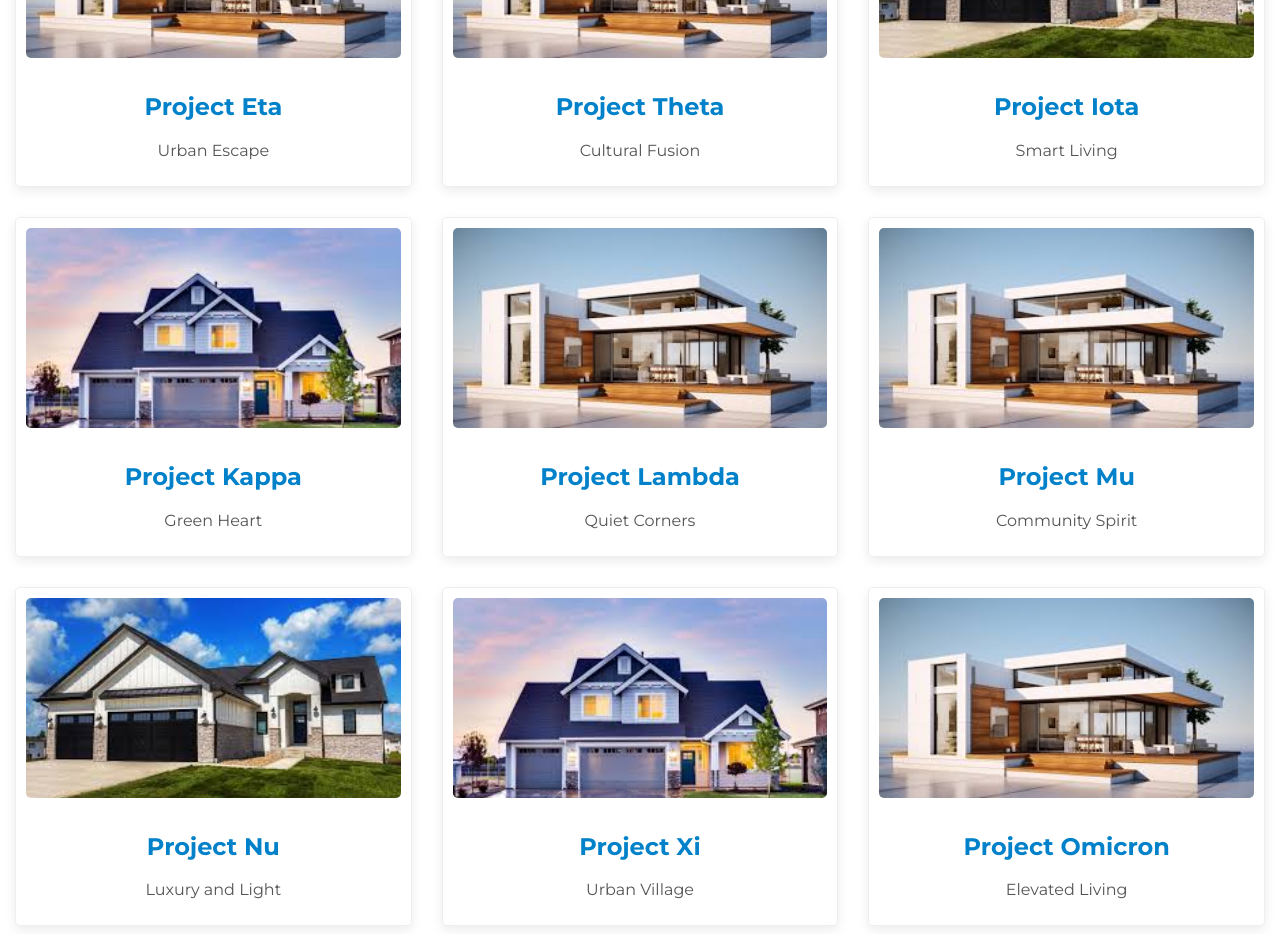
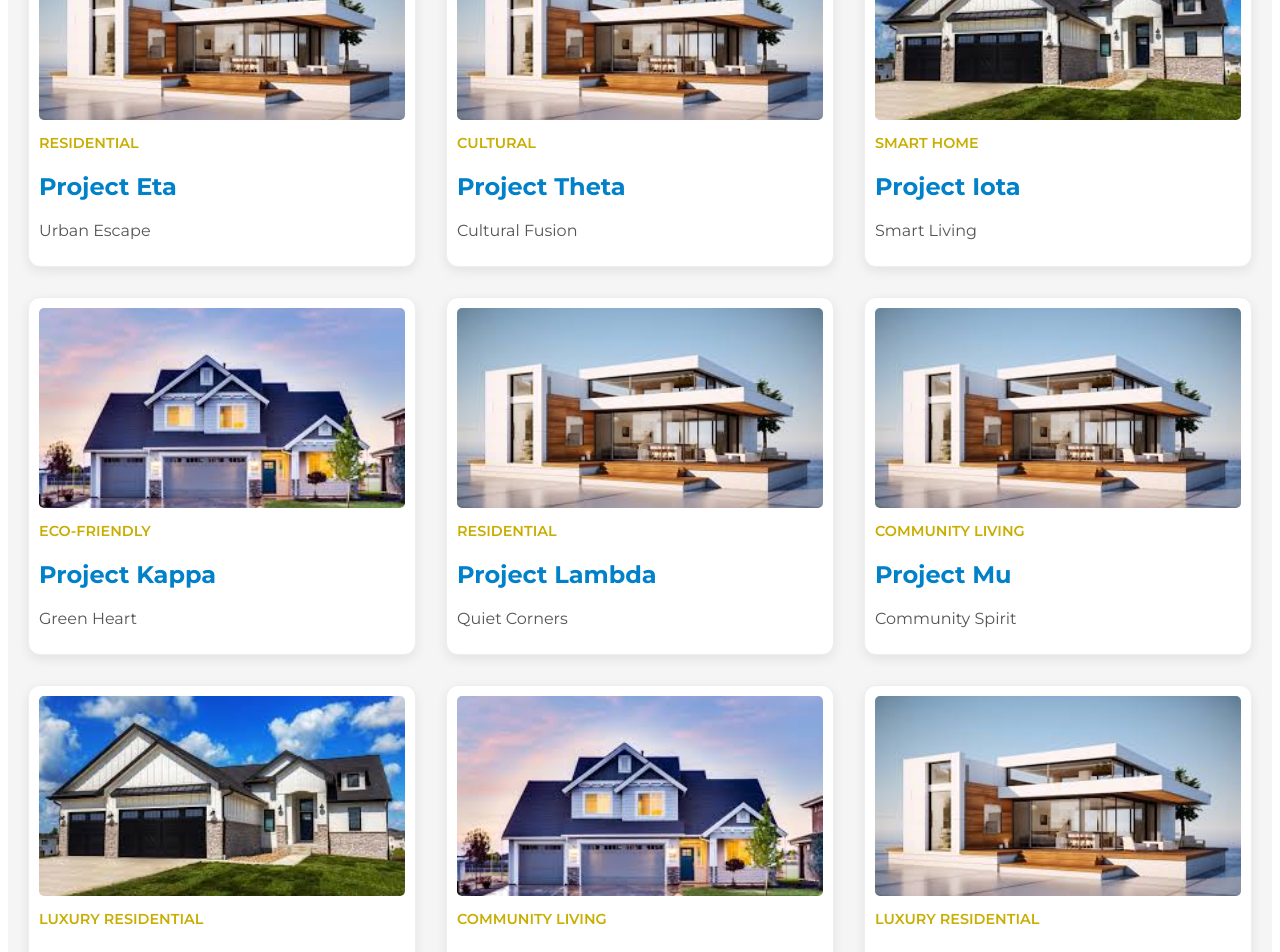
Before and after one commit to monalisasabina/archetypum-frontend, a React (Vite) app: page /projects in a window 1280 px wide. Shown: the part 1200-2152 px from the top of the page. Built offline with nearby package versions, Linux system fonts and the light colour scheme.

Commit message:
changed background colour

```diff
--- a/src/App.css
+++ b/src/App.css
@@ -1,8 +1,8 @@
 #root {
   margin: 0 auto;
   /* text-align: center; */
-  width: 100%;
+  width:100% ;
   align-items: center;
- box-sizing: border-box;
- min-height: 110vh;
+  box-sizing: border-box;
+ /* min-height: 110vh; */
 }
--- a/src/Components/projectList.jsx
+++ b/src/Components/projectList.jsx
@@ -13,6 +13,7 @@ const projects = [
     dateAdded: "2025-10-13",
     location: "Nairobi, Kenya",
     clientName: "John Mwangi",
+    category: "Residential",
     description: [
       "Project Alpha represents a bold step toward modern residential architecture. Its sleek geometry and clean lines are paired with functional interior layouts that maximize light and space. Each room flows seamlessly, creating an environment where beauty meets practicality for a sophisticated, contemporary living experience.",
       "With Project Alpha, innovation is brought to life through balanced proportions and smart design solutions. The exterior’s modern aesthetic complements spacious interiors designed for comfort and creativity. Large windows invite natural light, while open layouts ensure both elegance and functionality in every corner of this visionary home.",
@@ -32,6 +33,7 @@ const projects = [
     dateAdded: "2025-09-21",
     location: "Kisumu, Kenya",
     clientName: "Urban Edge Ltd.",
+    category: "Commercial",
     description: [
       "Project Beta redefines urban living with its innovative design and functional spaces. The structure blends modern materials with sustainable techniques, creating a dynamic environment that supports both work and leisure. It brings a new level of sophistication and efficiency to the heart of the city’s growing skyline.",
       "The design of Project Beta emphasizes sustainability and energy efficiency. Carefully positioned openings and strategic insulation reduce energy usage without sacrificing comfort. It’s a symbol of what forward-thinking urban development can achieve while respecting environmental and community values.",
@@ -50,6 +52,7 @@ const projects = [
     dateAdded: "2025-08-30",
     location: "Nakuru, Kenya",
     clientName: "GreenBuild Co.",
+    category: "Residential",
     description: [
       "Project Gamma explores the concept of sustainable architecture through innovative design choices. Solar power integration, rainwater harvesting, and energy-efficient insulation make it a model for eco-friendly residential development in growing cities.",
       "The spaces within Gamma are designed to promote wellness and environmental responsibility. Natural ventilation, minimal waste materials, and green roofs combine aesthetics with a strong ecological message.",
@@ -68,6 +71,7 @@ const projects = [
     dateAdded: "2025-07-10",
     location: "Eldoret, Kenya",
     clientName: "Delta Homes",
+    category: "Residential",
     description: [
       "Project Delta embraces minimalist design principles. Its layout focuses on open spaces, soft neutral tones, and carefully chosen textures that inspire a sense of calm and balance throughout the home.",
       "Natural light is at the core of Project Delta’s design philosophy. Large, strategically placed windows allow sunlight to flow through, creating a warm and inviting atmosphere in every room.",
@@ -86,6 +90,7 @@ const projects = [
     dateAdded: "2025-06-18",
     location: "Mombasa, Kenya",
     clientName: "Epsilon Holdings",
+    category: "Residential",
     description: [
       "Project Epsilon is designed to celebrate the beauty of natural light. Its architecture features wide glass panels and open-plan spaces that blur the boundary between indoor and outdoor living.",
       "The use of large windows and thoughtful ventilation ensures a naturally cool, bright environment throughout the day. Every space is optimized for relaxation and connectivity with nature.",
@@ -104,6 +109,7 @@ const projects = [
     dateAdded: "2025-06-01",
     location: "Diani, Kenya",
     clientName: "Zeta Resorts",
+    category: "Resort",
     description: [
       "Zeta is a stunning coastal project designed to bring luxury and relaxation together. Inspired by ocean views and breezy living, it features a seamless blend of modern design and natural textures.",
       "The architectural design embraces open spaces, shaded terraces, and a refreshing indoor-outdoor flow. It invites the ocean breeze into every corner, creating an uplifting retreat.",
@@ -119,6 +125,7 @@ const projects = [
     dateAdded: "2025-05-15",
     location: "Thika, Kenya",
     clientName: "Eta Real Estate",
+    category: "Residential",
     description: [
       "Eta offers an urban retreat within a vibrant city. Its design focuses on peaceful interiors, green courtyards, and privacy-enhancing layouts.",
       "Natural elements and elegant finishes balance urban energy with personal tranquility. The spaces are ideal for professionals seeking calm without leaving the city.",
@@ -134,6 +141,7 @@ const projects = [
     dateAdded: "2025-05-01",
     location: "Machakos, Kenya",
     clientName: "Theta Collective",
+    category: "Cultural",
     description: [
       "Theta celebrates the fusion of modern design with traditional Kenyan elements. It features warm earthy tones, handcrafted details, and sustainable materials.",
       "The structure honors cultural roots while integrating advanced building techniques. It stands as a statement of pride and identity.",
@@ -149,6 +157,7 @@ const projects = [
     dateAdded: "2025-04-22",
     location: "Kajiado, Kenya",
     clientName: "Iota Properties",
+    category: "Smart Home",
     description: [
       "Iota integrates smart technology into every corner of its design. Lighting, security, and climate control systems work seamlessly for maximum comfort.",
       "The building combines modern aesthetics with intelligent infrastructure, ensuring energy efficiency and effortless living.",
@@ -164,6 +173,7 @@ const projects = [
     dateAdded: "2025-04-01",
     location: "Nyeri, Kenya",
     clientName: "Kappa Developments",
+    category: "Eco-Friendly",
     description: [
       "Kappa is inspired by lush greenery and ecological responsibility. Vertical gardens and natural finishes create a refreshing ambiance.",
       "The design integrates green technologies to reduce environmental impact, proving that luxury and sustainability can coexist beautifully.",
@@ -179,6 +189,10 @@ const projects = [
     dateAdded: "2025-03-18",
     location: "Naivasha, Kenya",
     clientName: "Lambda Living",
+    category: "Residential",
+    testimonials: [
+      "“Lambda has transformed our family life. It’s a peaceful, beautiful home.” — Lambda Living"
+    ],
     description: [
       "Lambda creates cozy private spaces where families can thrive. Its simple, elegant design emphasizes intimacy and warmth.",
       "Every room opens to quiet green spaces, making it ideal for calm living environments.",
@@ -194,6 +208,7 @@ const projects = [
     dateAdded: "2025-03-02",
     location: "Kakamega, Kenya",
     clientName: "Mu Estate",
+    category: "Community Living",
     description: [
       "Mu focuses on community living. Shared spaces, open courtyards, and walking paths foster social connection and belonging.",
       "Its design encourages sustainable living while creating opportunities for neighbors to interact naturally.",
@@ -209,6 +224,10 @@ const projects = [
     dateAdded: "2025-02-21",
     location: "Karen, Nairobi",
     clientName: "Nu Homes",
+    category: "Luxury Residential",
+    testimonials: [
+      "“Nu is a masterpiece of modern architecture. Every detail is perfect.” — Nu Homes"
+    ],
     description: [
       "Nu offers a luxurious living experience with a design that celebrates natural light and space.",
       "Every finish and fixture has been carefully selected to achieve a modern and timeless look.",
@@ -224,6 +243,7 @@ const projects = [
     dateAdded: "2025-02-05",
     location: "Ruiru, Kenya",
     clientName: "Xi Developers",
+    category: "Community Living",
     description: [
       "Xi combines the comfort of village living with the convenience of the city. Green paths and shared amenities promote a strong community feel.",
       "The design is warm, accessible, and modern, perfect for young families and professionals.",
@@ -239,6 +259,10 @@ const projects = [
     dateAdded: "2025-01-20",
     location: "Kitale, Kenya",
     clientName: "Omicron Estates",
+    category: "Luxury Residential",
+    testimonials: [
+      "“Omicron is a statement of modern luxury. It’s everything we dreamed of and more.” — Omicron Estates"
+    ],
     description: [
       "Omicron rises with bold architectural lines and a commanding presence. Its design elevates everyday living to a new level.",
       "The structure blends elegance and function, offering modern comforts in a beautifully crafted space.",
--- a/src/Pages/Blog.css
+++ b/src/Pages/Blog.css
@@ -9,8 +9,9 @@
 /* Blog Container */
 .blog-cont {
   padding: 2rem;
-  background-color: var(--bg-light);
+  background-color: #f5f5f5;
   font-family: "Montserrat", sans-serif;
+
 }
 
 /* Header */
--- a/src/Pages/Projects.css
+++ b/src/Pages/Projects.css
@@ -2,11 +2,10 @@
 
 /* Overall container */
 .projects-container {
-    max-width: 1250px;
-    margin: 0 auto;
-    background-color: #ffffff;
+    background-color: #f5f5f5;
     color: #333;
     font-family: "Montserrat", sans-serif;
+    padding: 20px;
     /* font-family: "Manrope", sans-serif; */
 }
 
@@ -25,6 +24,7 @@
 .projects-header p {
     font-size: 1.2rem;
     color: #555;
+    text-align: left;
 
 }
 
@@ -65,7 +65,6 @@
 .swiper-pagination {
   bottom: 10px !important; /* increase or decrease distance below slides */
 }
-
 
 .all-projects-link{
     text-decoration: none;
@@ -179,10 +178,10 @@
 /* Other projects card */
 .project-other-card{
   box-shadow: 0 4px 12px rgba(0, 0, 0, 0.08);
-
-  border-radius: 5px;
+  border-radius: 12px;
   padding: 10px;
-   border: 1px solid #eee;
+  border: 1px solid #eee;
+  background-color: #fff;
 }
 
 .project-other-card-link{
@@ -190,7 +189,7 @@
 }
 
 .project-other-card h2{
-    text-align: center;
+    text-align: left;
     color: #0081c9;
     transition: transform 0.3s ease;
     text-decoration: none;
@@ -198,12 +197,22 @@
 
 .project-other-card:hover {
     transform: scale(1.05);
+    border: 1px solid #0081c9;
 }
 
 .project-other-card p{
-    text-align: center;
+    text-align: left;
     text-decoration: none;
     color: #555;
+}
+
+.project-category{
+    display: block;
+    text-align: left;
+    font-size: 0.9rem;
+    color: #c9ad00;
+    margin-bottom: 10px;
+    font-weight: 600;
 }
 
 .project-other-thumbnails img{
--- a/src/Pages/Projects.jsx
+++ b/src/Pages/Projects.jsx
@@ -17,26 +17,30 @@ const Projects = () => {
 
 
     // Project functions
-      // Recent projects
-      const recentProjects = sortedProjects.slice(0, 3);
+        // Recent projects
+        const recentProjects = sortedProjects.slice(0, 3);
 
         // Other projects
-      const otherProjects = sortedProjects.slice(3); // Get the remaining projects
+        const otherProjects = sortedProjects.slice(3); // Get the remaining projects
+
+    // Capitalize category names
+    const capitalizeCategory = (category) => {
+        return category ? category.toUpperCase() : "";
+    };
 
     return (
         <div className="projects-container">
 
             {/* Header */}
             <div className="projects-header">
-                <h1>Projects</h1>
-                <p>Here you can find a list of our projects.</p>
+                <h1>Explore Our Work</h1>
+                <p>An overview of completed developments demonstrating our capability in delivering functional, innovative, and high-quality architectural solutions.</p>
             </div>
 
             {/* RECENT PROJECTS */}
             <div className="recent-projects">
 
                 <h2 className="section-title">Recent Projects</h2>
-
 
                 <Swiper
                     modules={[Navigation, Pagination, Autoplay]}
@@ -115,6 +119,7 @@ const Projects = () => {
                                      />
 
                                   </div>
+                                  <span className="project-category">{capitalizeCategory(project.category)}</span>
                                   <h2>{project.title}</h2>
                                   <p className="project-other-subtitle">{project.subtitle}</p>
                               </div>
```
